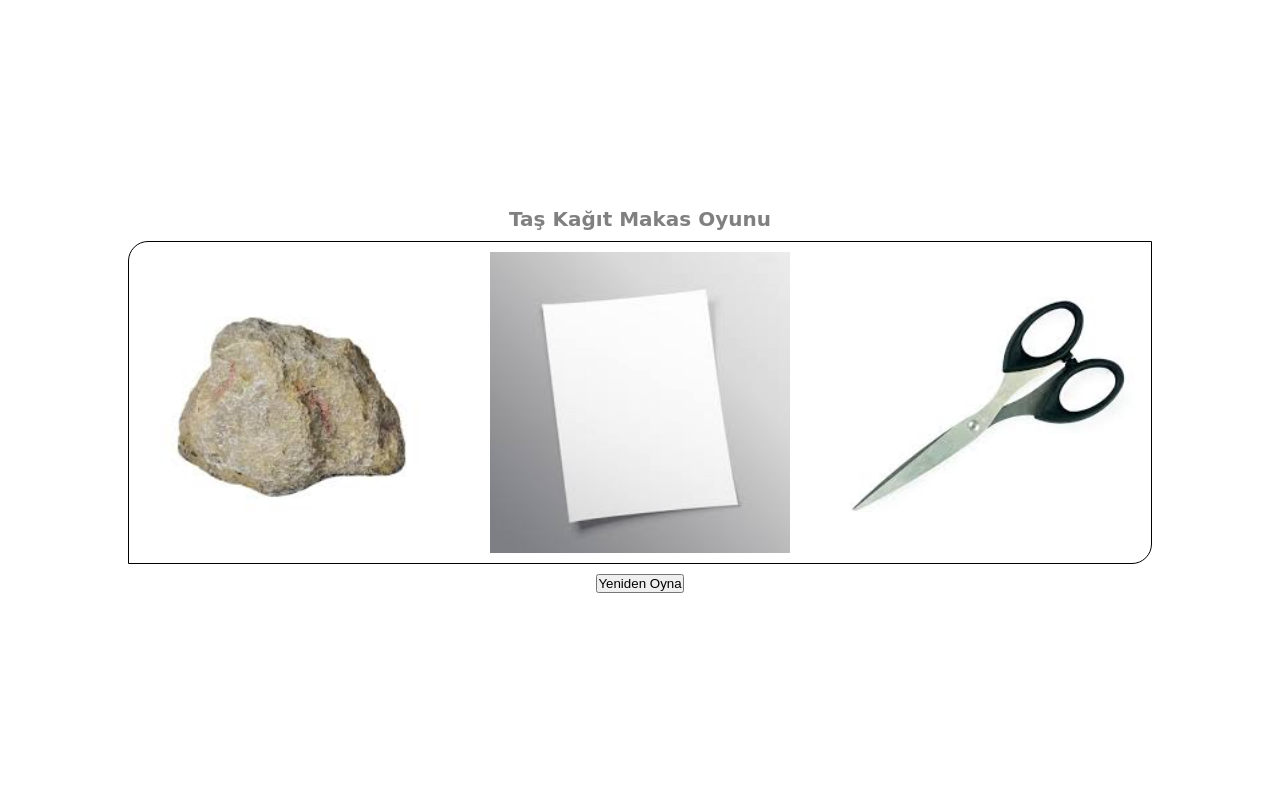
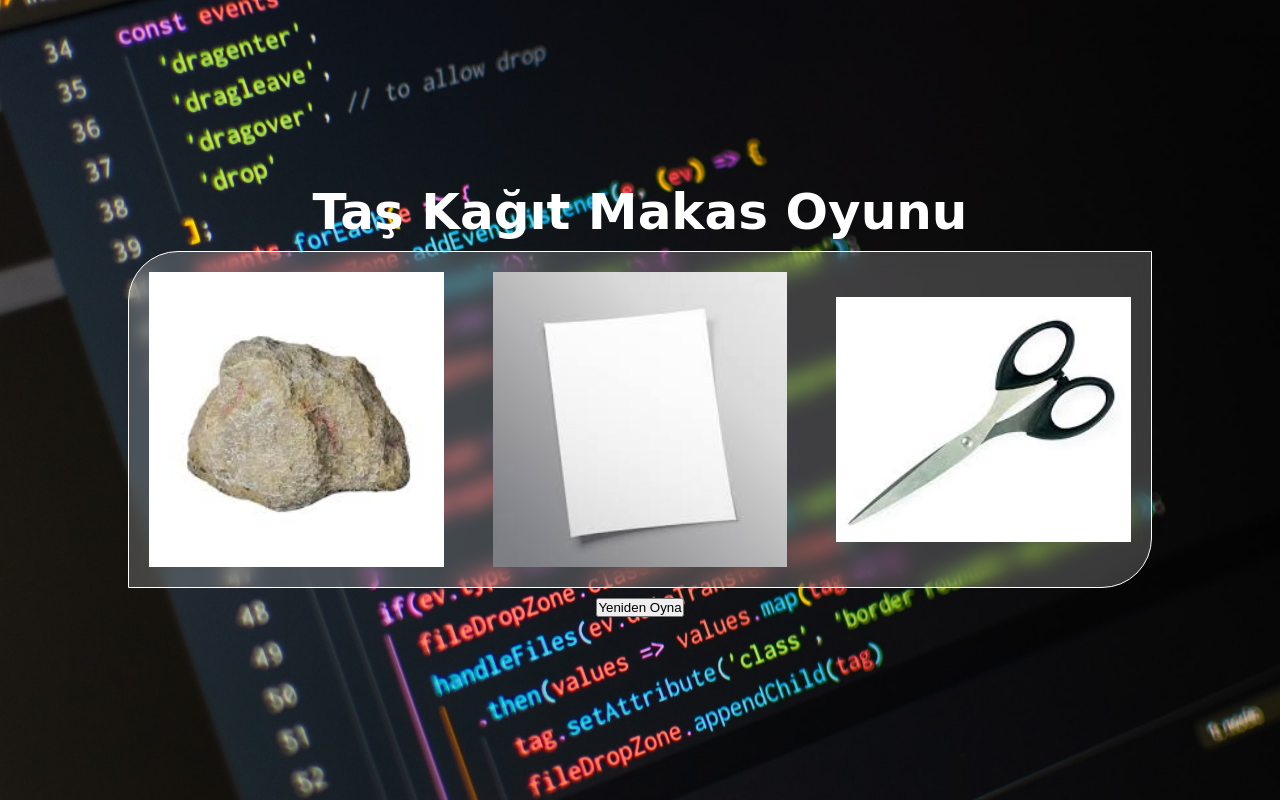
Before and after one commit to webmucidi/JSTasKagitMakasOyunu, a plain HTML site: page index.html in a window 1280 px wide. Drawn offline with Linux system fonts and the light colour scheme; a web font is replaced by a local one.

Commit message:
background changed

```diff
--- a/script.js
+++ b/script.js
@@ -6,7 +6,7 @@ function oyunuBaslat(secim){
     let rastgeleSayi=Math.floor(Math.random()*3);
     let bilgisayarSecimi=["tas","kagit","makas"][rastgeleSayi];
     console.log(bilgisayarSecimi);
-    //Puanlamaları dizi şeklinde değişkene aktaralım
+    //Puanlamaları kaydetmek için object(nesne) tipinde tanımlamaları yapalım
     let oyunPuanlamalari={
         "tas":{"makas":1,"tas":0.5,"kagit":0},
         "kagit":{"tas":1,"kagit":0.5,"makas":0},
@@ -17,7 +17,7 @@ function oyunuBaslat(secim){
     let kullaniciPuani=oyunPuanlamalari[kullaniciSecimi][bilgisayarSecimi];
     console.log(kullaniciPuani);
 
-    //Kayıtlı tüm resimlerin kaynak adreslerini alalım
+    //Kayıtlı tüm resimlerin kaynak adreslerini yine object tanımıyla alalım
     let kayitliResimler={
         "tas":document.getElementById("tas").src,
         "kagit":document.getElementById("kagit").src,
--- a/style.css
+++ b/style.css
@@ -9,11 +9,13 @@ html{
     font-size: 62.5%;
 }
 body{
+    background-color: rgb(173, 173, 224);
     display: flex;
     flex-direction: column;
     justify-content: center;
     align-items: center;
     height: 100vh;
+    background: url(images/bodyBg.jpg) no-repeat center center/cover ;
 }
 #container{
     display: flex;
@@ -23,14 +25,16 @@ body{
     align-items: center;
     width: 80%;
     height: auto;
-    border: thin solid black;
-    border-radius: 2rem 0 2rem 0;
-    padding: 1rem;
+    border: thin solid white;
+    border-radius: 5rem 0 5rem 0;
+    padding: 2rem;
+    background-color: rgba(255, 255, 255, 0.2);
+    backdrop-filter: blur(1rem);
 }
 
 .baslik{
-    color: grey;
-    font-size: 2rem;
+    color: rgb(255, 255, 255);
+    font-size: 5rem;
     text-align: center;
     font-family: 'Yatra One', cursive;
     margin: 1rem;
```
Also changed, not shown: images/bodyBg.jpg (added).
